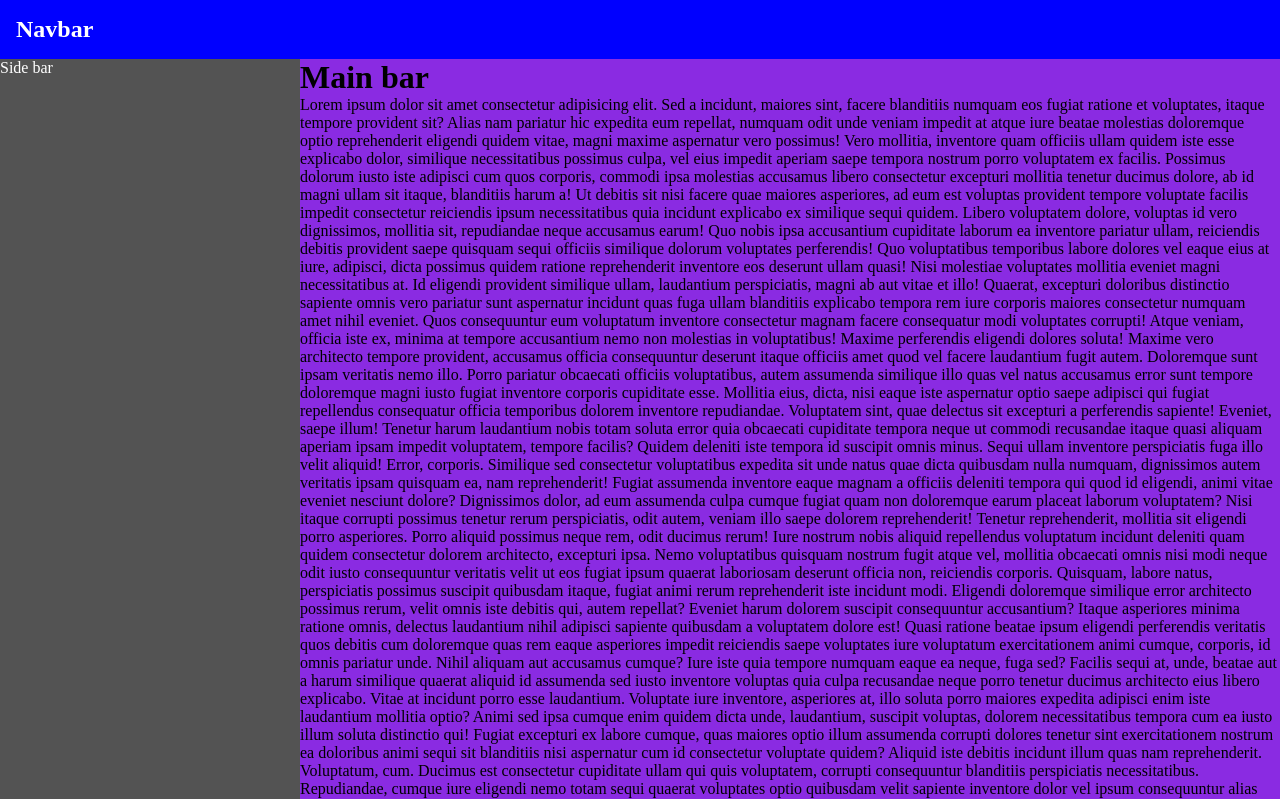
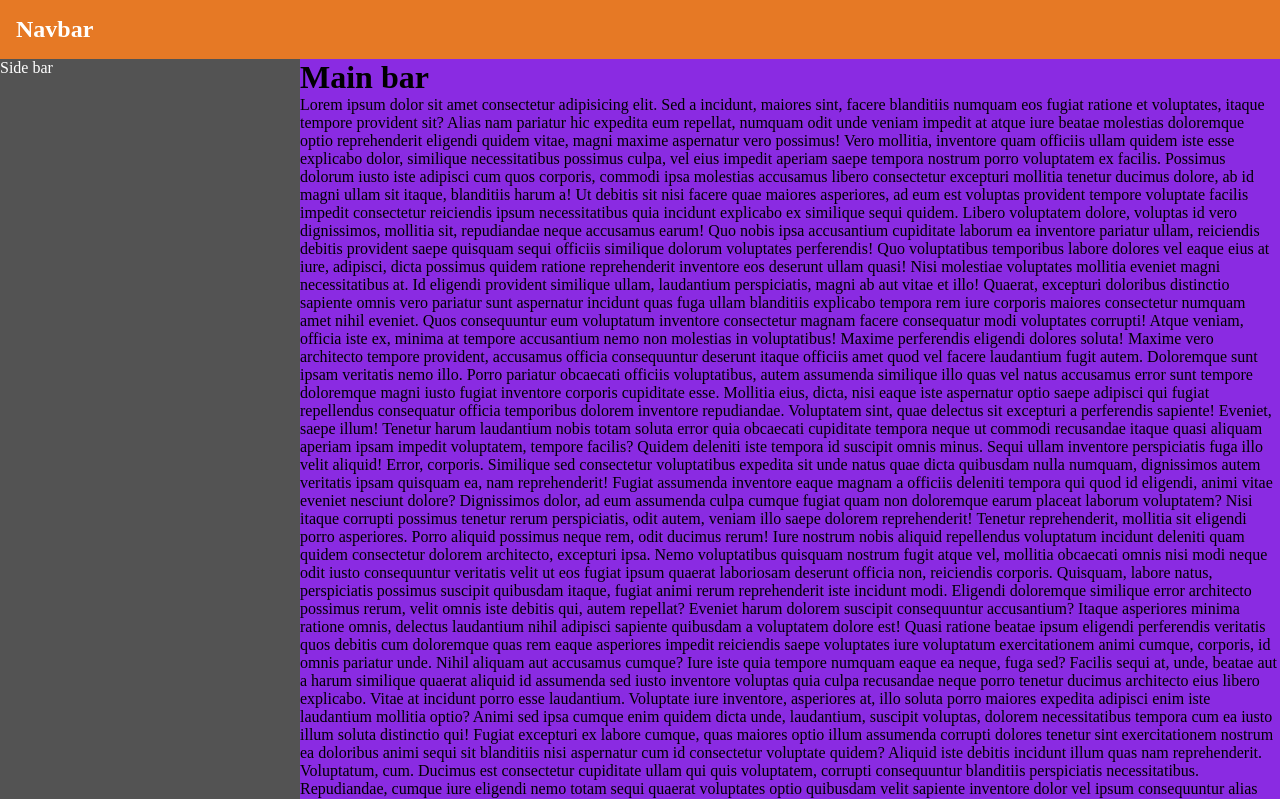
Before and after one commit to sabarirajpazhani/Grid_Layout, a plain HTML site: page index.html in a window 1280 px wide. Shown: the top 799 px of the page. Drawn offline with Linux system fonts and the light colour scheme.

Commit message:
final push

```diff
--- a/style.css
+++ b/style.css
@@ -18,14 +18,14 @@ nav {
   top: 0;
   position: sticky;
   grid-area: navbar;
-  background-color: blue;
+  background-color: rgb(230, 121, 37);
   color: white;
   padding: 1rem;
   display: flex;
 }
 aside {
-  height: calc(100vh - 50.4px);
-  top: 50.4px;
+  height: calc(100vh - 59.2px);
+  top: 59.2px;
   position: sticky;
   align-self: start;
   grid-area: sidebar;
@@ -45,7 +45,7 @@ footer {
 
 #toggle {
   position: relative;
-  opacity: 1;
+  opacity: 0;
   width: 20px;
   cursor: pointer;
   z-index: 1;
```
